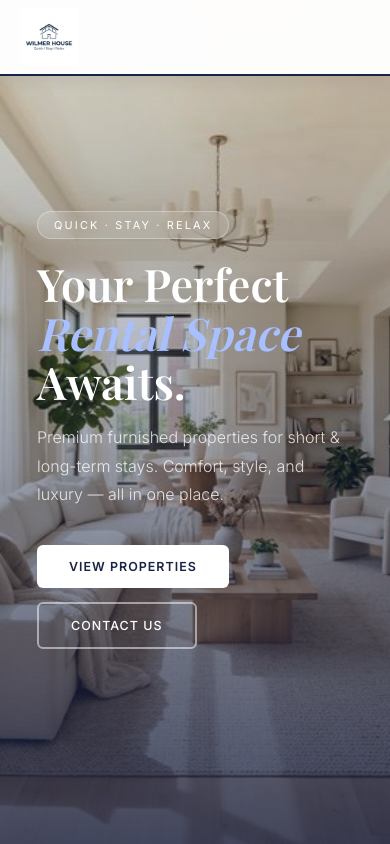
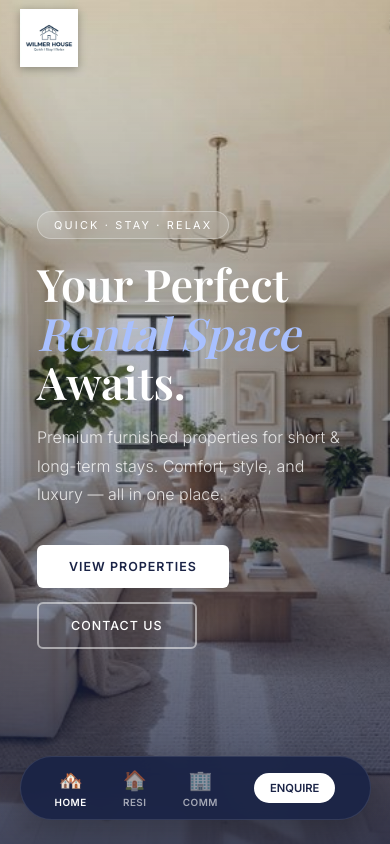
Before and after one commit to barrydeveloperindia-arch/wilmerhouse.com, a plain HTML site: page index.html in a window 390 px wide. Shown: the top 844 px of the page. Drawn offline with nearby package versions, Linux system fonts and the light colour scheme; a web font is replaced by a local one.

Commit message:
Fix: Responsive navbar (Transparent Header + Mobile Bottom Nav)

```diff
--- a/index.html
+++ b/index.html
@@ -56,10 +56,16 @@
       align-items: center;
       justify-content: space-between;
       padding: 0 5%;
-      background: rgba(255, 255, 255, 0.97);
+      background: transparent;
+      transition: all 0.4s ease;
+      border-bottom: none;
+    }
+
+    nav.scrolled {
+      background: rgba(255, 255, 255, 0.98);
       backdrop-filter: blur(12px);
       border-bottom: 2px solid var(--navy);
-      box-shadow: 0 2px 16px rgba(26, 35, 70, 0.10)
+      box-shadow: 0 2px 16px rgba(26, 35, 70, 0.10);
     }
 
     .nav-brand {
@@ -111,6 +117,75 @@
     .nav-cta:hover {
       background: var(--navy2);
       transform: translateY(-1px)
+    }
+
+    /* MOBILE BOTTOM NAV */
+    .bottom-nav {
+      display: none;
+      position: fixed;
+      bottom: 24px;
+      left: 5%;
+      right: 5%;
+      height: 64px;
+      background: rgba(26, 35, 70, 0.92);
+      backdrop-filter: blur(16px);
+      border: 1px solid rgba(255, 255, 255, 0.1);
+      border-radius: 32px;
+      z-index: 300;
+      align-items: center;
+      justify-content: space-around;
+      padding: 0 16px;
+      box-shadow: 0 12px 32px rgba(0, 0, 0, 0.25);
+    }
+
+    .bottom-nav-link {
+      display: flex;
+      flex-direction: column;
+      align-items: center;
+      gap: 4px;
+      text-decoration: none;
+      color: rgba(255, 255, 255, 0.6);
+      transition: all 0.3s;
+    }
+
+    .bottom-nav-link.active,
+    .bottom-nav-link:hover {
+      color: #fff;
+    }
+
+    .bottom-nav-icon {
+      font-size: 1.2rem;
+    }
+
+    .bottom-nav-label {
+      font-size: 0.62rem;
+      font-weight: 600;
+      letter-spacing: 0.05em;
+      text-transform: uppercase;
+    }
+
+    .bottom-nav-cta {
+      background: #fff;
+      color: var(--navy);
+      padding: 8px 16px;
+      border-radius: 20px;
+      font-weight: 700;
+      font-size: 0.7rem;
+    }
+
+    @media (max-width: 991px) {
+      .nav-links, .nav-cta {
+        display: none !important;
+      }
+      .bottom-nav {
+        display: flex;
+      }
+      nav:not(.scrolled) .nav-brand img {
+        filter: drop-shadow(0 2px 4px rgba(0,0,0,0.3));
+      }
+      .hero-content {
+        padding-top: 100px;
+      }
     }
 
     /* HERO */
@@ -2113,7 +2188,44 @@
       entries.forEach(e => { if (e.isIntersecting) { e.target.classList.add('visible'); obs.unobserve(e.target); } });
     }, { threshold: 0.1 });
     document.querySelectorAll('.reveal').forEach(el => obs.observe(el));
+
+    // Navbar scroll effect
+    window.addEventListener('scroll', () => {
+      const nav = document.querySelector('nav');
+      if (window.scrollY > 50) {
+        nav.classList.add('scrolled');
+      } else {
+        nav.classList.remove('scrolled');
+      }
+    });
+
+    // Bottom nav active state
+    const bottomLinks = document.querySelectorAll('.bottom-nav-link');
+    bottomLinks.forEach(link => {
+      link.addEventListener('click', () => {
+        bottomLinks.forEach(l => l.classList.remove('active'));
+        link.classList.add('active');
+      });
+    });
   </script>
+
+  <div class="bottom-nav">
+    <a href="#hero" class="bottom-nav-link active">
+      <span class="bottom-nav-icon">🏘️</span>
+      <span class="bottom-nav-label">Home</span>
+    </a>
+    <a href="#residential" class="bottom-nav-link">
+      <span class="bottom-nav-icon">🏠</span>
+      <span class="bottom-nav-label">Resi</span>
+    </a>
+    <a href="#commercial" class="bottom-nav-link">
+      <span class="bottom-nav-icon">🏢</span>
+      <span class="bottom-nav-label">Comm</span>
+    </a>
+    <a href="#contact" class="bottom-nav-link bottom-nav-cta">
+      ENQUIRE
+    </a>
+  </div>
 </body>
 
 </html>
```
